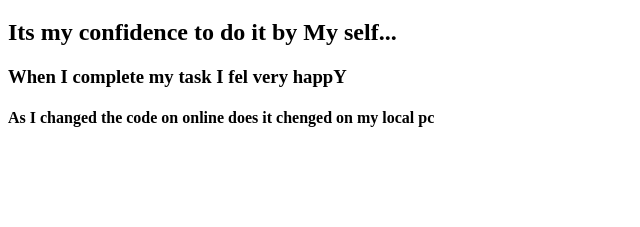
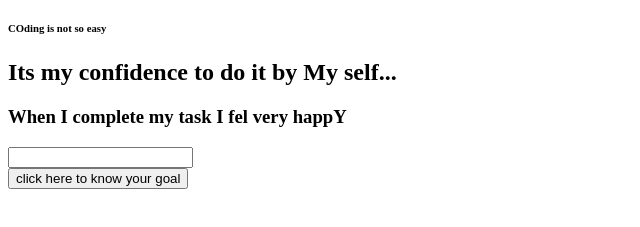
Before and after one commit to BijoY-Das/1st-project-May-29-2020, a plain HTML site: page index.html in a window 1280 px wide. Shown: the part 61-288 px from the top of the page, without its empty margins (0-640 px from the left). Drawn offline with Linux system fonts and the light colour scheme.

Commit message:
my is done

```diff
--- a/index.html
+++ b/index.html
@@ -5,8 +5,11 @@
 </title>
 <body>
     <h1>I think I can learn web development </h1>
+    <h6> COding is not so easy</h6>
     <h2> Its my confidence to do it by My self...</h2>
     <h3> When I complete my task I fel very happY </h3>
-    <h4> As I changed the code on online  does  it chenged on my local pc</h4>
+    <input type="text">
+    <br>
+    <button>click here to know your goal</button>
 </body>
 </html>
```
